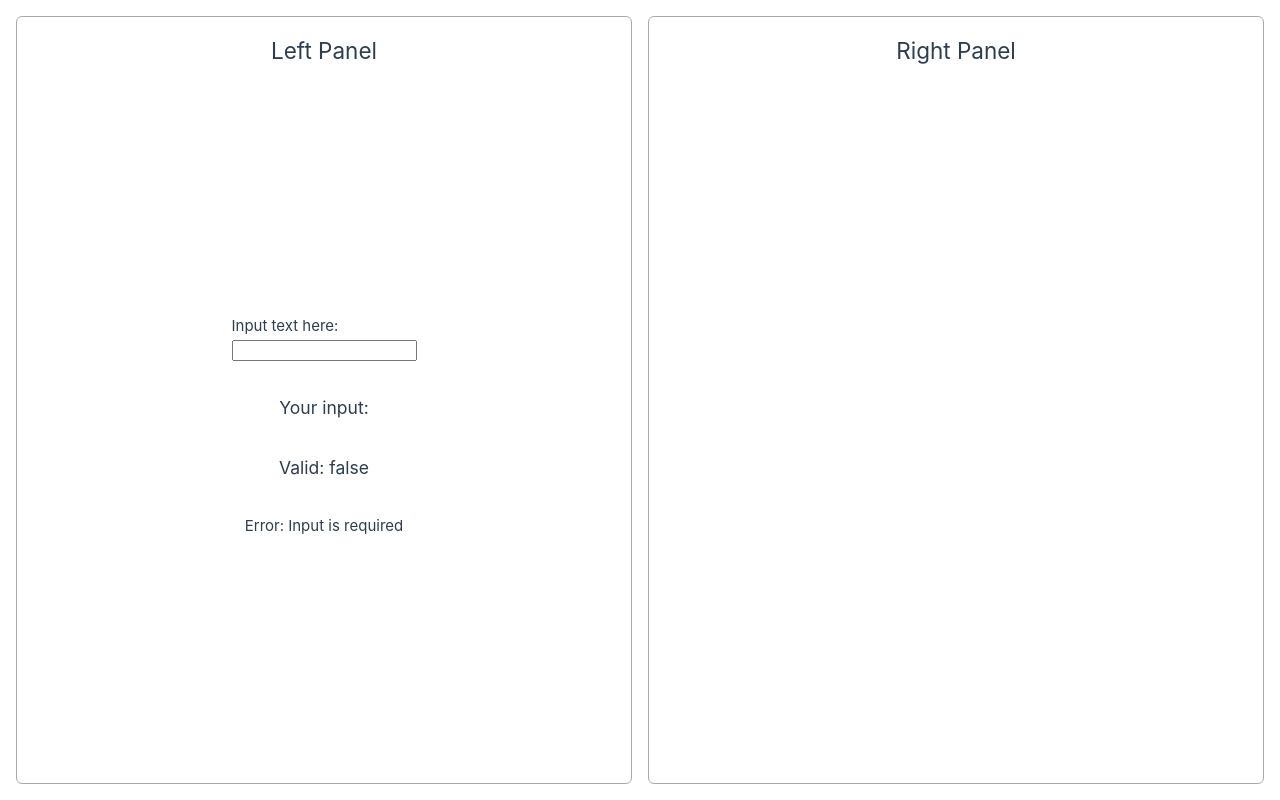
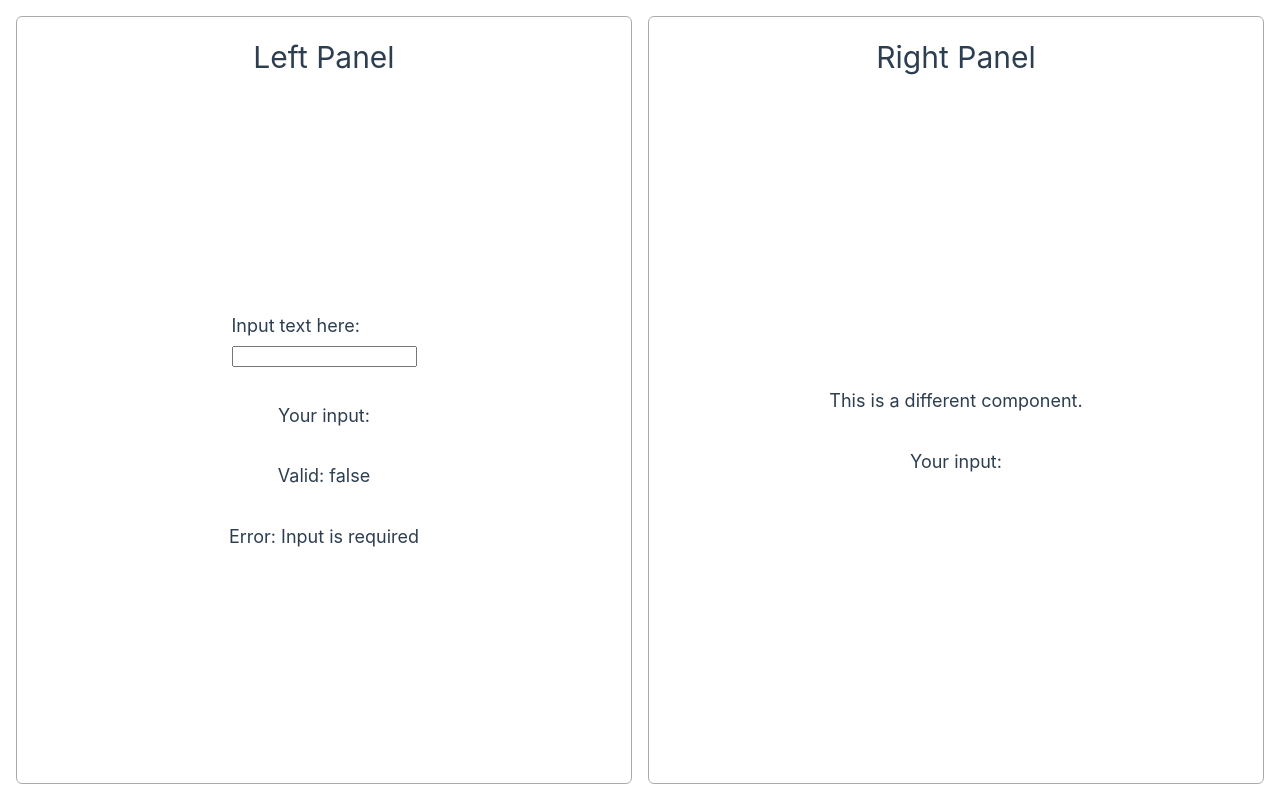
Before and after one commit to James-Dumas/vue-composition-example, a Vue app: page / in a window 1280 px wide. Built offline with nearby package versions, Linux system fonts and the light colour scheme.

Commit message:
other component

```diff
--- a/src/assets/main.css
+++ b/src/assets/main.css
@@ -39,4 +39,5 @@ html, body, #app {
   justify-content: center;
   gap: 32px;
   flex-grow: 1;
+  font-size: 18px;
 }
--- a/src/components/LeftPanel.vue
+++ b/src/components/LeftPanel.vue
@@ -1,13 +1,13 @@
 <template>
     <div class="panel">
-        <h2>Left Panel</h2>
+        <h1>Left Panel</h1>
         <div class="panel-body">
             <div>
                 <p>Input text here:</p>
                 <input v-model="inputText" @input="validateInput()">
             </div>
-            <h3>Your input: {{ inputText }}</h3>
-            <h3>Valid: {{ isValid }}</h3>
+            <p>Your input: {{ inputText }}</p>
+            <p>Valid: {{ isValid }}</p>
             <p v-if="errorMessage != null">Error: {{ errorMessage }}</p>
             <p v-else>Input OK!</p>
         </div>
--- a/src/components/RightPanel.vue
+++ b/src/components/RightPanel.vue
@@ -1,15 +1,16 @@
+<script setup>
+import { ref } from 'vue'
+
+const inputText = ref('')
+
+</script>
+
 <template>
     <div class="panel">
-        <h2>Right Panel</h2>
+        <h1>Right Panel</h1>
         <div class="panel-body">
+            <p>This is a different component.</p>
+            <p>Your input: {{ inputText }}</p>
         </div>
     </div>
 </template>
-
-<script>
-
-</script>
-
-<style scoped>
-
-</style>
```
